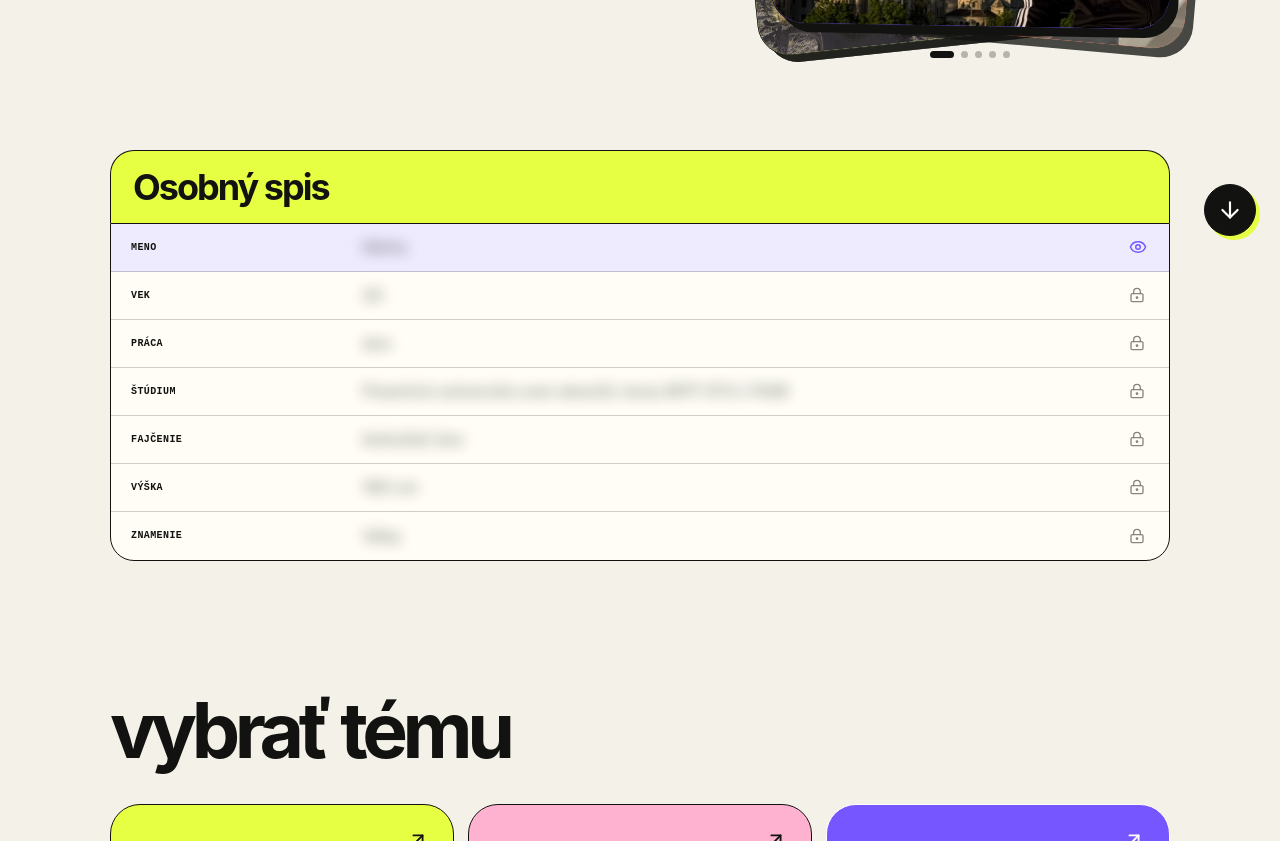
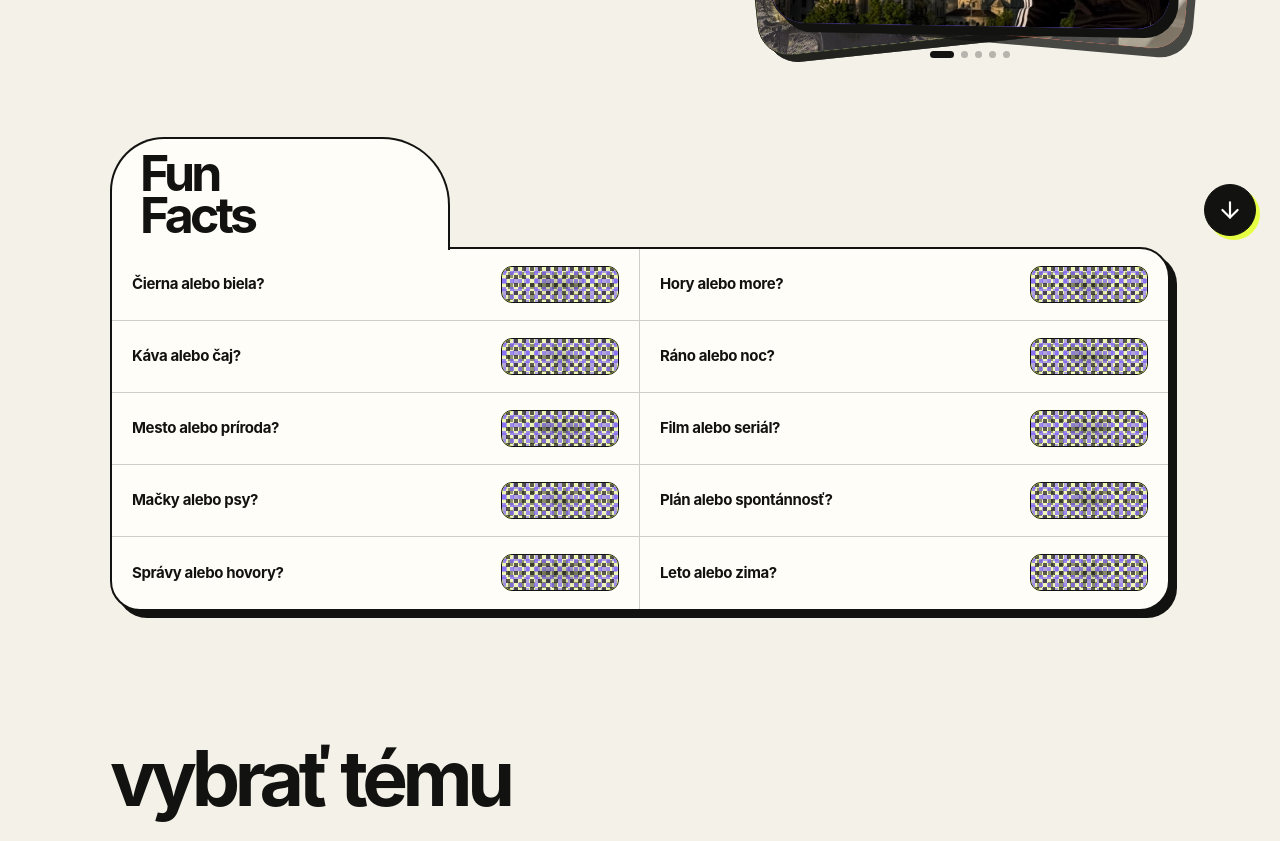
Before and after one commit to geeksaider/geeksaider.github.io, a Vue app: page / in a window 1280 px wide. Shown: the part 540-1381 px from the top of the page. Built offline with nearby package versions, Linux system fonts and the light colour scheme.

Commit message:
Replace dossier with animated fun facts reveals

```diff
--- a/src/App.vue
+++ b/src/App.vue
@@ -1,6 +1,6 @@
 <script setup>
 import { computed, nextTick, onMounted, onUnmounted, ref } from 'vue'
-import { ArrowDown, ArrowLeft, ArrowRight, ArrowUp, ArrowUpRight, Bike, BriefcaseBusiness, ChevronDown, Clapperboard, CodeXml, ExternalLink, Eye, LockKeyhole, Mail, MessageCircleMore, Music2, Shapes, X } from '@lucide/vue'
+import { ArrowDown, ArrowLeft, ArrowRight, ArrowUp, ArrowUpRight, Bike, BriefcaseBusiness, ChevronDown, Clapperboard, CodeXml, ExternalLink, Mail, MessageCircleMore, Music2, Shapes, X } from '@lucide/vue'
 
 const topicIcons = { music: Music2, films: Clapperboard, hobbies: Shapes }
 const hobbyIcons = [BriefcaseBusiness, CodeXml, Bike, Music2]
@@ -11,7 +11,7 @@ const activeMusic = ref(0)
 const activeFilm = ref(0)
 const activePhoto = ref(0)
 const activeHobby = ref(0)
-const revealedRows = ref(0)
+const revealedFacts = ref(Array(10).fill(false))
 const swipeStart = ref(null)
 const swipeType = ref(null)
 const swipePointer = ref(null)
@@ -48,16 +48,19 @@ const content = {
     contact: 'napísať mi',
     back: 'späť',
     previous: 'predchádzajúca karta', next: 'ďalšia karta',
-    dossier: {
-      title: 'Osobný spis', reveal: 'odkryť',
-      rows: [
-        ['Meno', 'Nikita'],
-        ['Vek', '20'],
-        ['Práca', 'áno'],
-        ['Štúdium', 'Finančnú univerzitu som skončil, teraz MTF STU / PIAR'],
-        ['Fajčenie', 'bohužiaľ áno'],
-        ['Výška', '190 cm'],
-        ['Znamenie', 'Váhy'],
+    facts: {
+      title: 'Fun Facts',
+      questions: [
+        ['Čierna alebo biela?', 'Čierna', 'Biela', 1],
+        ['Hory alebo more?', 'Hory', 'More', 1],
+        ['Káva alebo čaj?', 'Káva', 'Čaj', 2],
+        ['Ráno alebo noc?', 'Ráno', 'Noc', 1],
+        ['Mesto alebo príroda?', 'Mesto', 'Príroda', 2],
+        ['Film alebo seriál?', 'Film', 'Seriál', 2],
+        ['Mačky alebo psy?', 'Mačky', 'Psy', 2],
+        ['Plán alebo spontánnosť?', 'Plán', 'Spontánnosť', 1],
+        ['Správy alebo hovory?', 'Správy', 'Hovory', 1],
+        ['Leto alebo zima?', 'Leto', 'Zima', 1],
       ],
     },
     socialTitle: 'Kontakt',
@@ -68,7 +71,7 @@ const content = {
       hobbies: { title: 'Hobby' },
     },
     music: {
-      title: 'Môj hudobný vkus', hint: 'potiahni alebo klikni',
+      title: 'Môj hudobný vkus',
       items: [
         { title: 'Baby One More Time', artist: 'Travis', color: '#cbbca4', cover: 'https://i.ebayimg.com/images/g/Y8QAAOSw7fBhFq8Y/s-l1200.jpg' },
         { title: 'I Smoked Away My Brain', artist: 'A$AP Rocky feat. Imogen Heap & Clams Casino', color: '#aaa9a6', cover: 'https://i.pinimg.com/736x/04/82/f9/0482f940e8df6a89ee541d50575e629f.jpg' },
@@ -78,7 +81,7 @@ const content = {
       ],
     },
     films: {
-      title: 'Filmy a seriály', hint: 'potiahni alebo klikni',
+      title: 'Filmy a seriály',
       items: [
         { title: 'Stávka na neistotu', year: '2015', type: 'FILM', color: '#7657ff', cover: '/photos/covers/big-short.jpg' },
         { title: 'Hlúpa láska', year: '2011', type: 'FILM', color: '#ffb2d0', cover: '/photos/covers/crazy-stupid-love.jpg' },
@@ -104,16 +107,19 @@ const content = {
   en: {
     title: 'Nikita',
     explore: 'choose a topic', scrollTop: 'back to top', contact: 'message me', back: 'back', previous: 'previous card', next: 'next card',
-    dossier: {
-      title: 'Personal file', reveal: 'reveal',
-      rows: [
-        ['Name', 'Nikita'],
-        ['Age', '20'],
-        ['Work', 'yes'],
-        ['Studies', 'Finished Financial University, now MTF STU / PIAR'],
-        ['Smoking', 'unfortunately, yes'],
-        ['Height', '190 cm'],
-        ['Zodiac', 'Libra'],
+    facts: {
+      title: 'Fun Facts',
+      questions: [
+        ['Black or white?', 'Black', 'White', 1],
+        ['Mountains or sea?', 'Mountains', 'Sea', 1],
+        ['Coffee or tea?', 'Coffee', 'Tea', 2],
+        ['Morning or night?', 'Morning', 'Night', 1],
+        ['City or nature?', 'City', 'Nature', 2],
+        ['Film or series?', 'Film', 'Series', 2],
+        ['Cats or dogs?', 'Cats', 'Dogs', 2],
+        ['Plans or spontaneity?', 'Plans', 'Spontaneity', 1],
+        ['Texts or calls?', 'Texts', 'Calls', 1],
+        ['Summer or winter?', 'Summer', 'Winter', 1],
       ],
     },
     socialTitle: 'Contact',
@@ -124,7 +130,7 @@ const content = {
       hobbies: { title: 'Hobbies' },
     },
     music: {
-      title: 'My music taste', hint: 'swipe or click',
+      title: 'My music taste',
       items: [
         { title: 'Baby One More Time', artist: 'Travis', color: '#cbbca4', cover: 'https://i.ebayimg.com/images/g/Y8QAAOSw7fBhFq8Y/s-l1200.jpg' },
         { title: 'I Smoked Away My Brain', artist: 'A$AP Rocky feat. Imogen Heap & Clams Casino', color: '#aaa9a6', cover: 'https://i.pinimg.com/736x/04/82/f9/0482f940e8df6a89ee541d50575e629f.jpg' },
@@ -134,7 +140,7 @@ const content = {
       ],
     },
     films: {
-      title: 'Films & series', hint: 'swipe or click',
+      title: 'Films & series',
       items: [
         { title: 'The Big Short', year: '2015', type: 'FILM', color: '#7657ff', cover: '/photos/covers/big-short.jpg' },
         { title: 'Crazy, Stupid, Love', year: '2011', type: 'FILM', color: '#ffb2d0', cover: '/photos/covers/crazy-stupid-love.jpg' },
@@ -245,10 +251,6 @@ function moveFilm(direction) {
   activeFilm.value = (activeFilm.value + direction + length) % length
 }
 
-function revealRow(index) {
-  if (index === revealedRows.value) revealedRows.value += 1
-}
-
 function photoPosition(index) {
   if (index === activePhoto.value) return 'active'
   const difference = (index - activePhoto.value + photos.length) % photos.length
@@ -346,21 +348,17 @@ onUnmounted(() => {
         </button>
       </section>
 
-      <section class="dossier container">
-        <div class="dossier-top"><h2>{{ t.dossier.title }}</h2></div>
-        <div class="dossier-lines">
-          <button
-            v-for="(row, index) in t.dossier.rows"
-            :key="row[0]"
-            :class="{ revealed: index < revealedRows, next: index === revealedRows }"
-            :disabled="index !== revealedRows"
-            :aria-label="index === revealedRows ? `${t.dossier.reveal}: ${row[0]}` : row[0]"
-            @click="revealRow(index)"
-          >
-            <span>{{ row[0] }}</span><strong :aria-hidden="index >= revealedRows">{{ row[1] }}</strong>
-            <Eye v-if="index === revealedRows" class="dossier-state-icon is-next" :size="18" aria-hidden="true" />
-            <LockKeyhole v-else-if="index > revealedRows" class="dossier-state-icon" :size="16" aria-hidden="true" />
-          </button>
+      <section class="facts container" :aria-label="t.facts.title">
+        <div class="facts-folder">
+          <div class="facts-heading"><h2>Fun<br>Facts</h2></div>
+          <div class="facts-grid">
+            <div v-for="(question, index) in t.facts.questions" :key="index" class="fact-row">
+              <h3>{{ question[0] }}</h3>
+              <button type="button" class="fact-reveal" :class="{ 'is-revealed': revealedFacts[index] }" :disabled="question[3] === null" :aria-label="`${question[0]} ${revealedFacts[index] ? question[question[3]] : language === 'sk' ? 'odkryť odpoveď' : 'reveal answer'}`" :aria-pressed="revealedFacts[index]" @click="revealedFacts[index] = true">
+                <span>{{ question[3] === null ? '?' : question[question[3]] }}</span>
+              </button>
+            </div>
+          </div>
         </div>
       </section>
 
@@ -387,7 +385,6 @@ onUnmounted(() => {
             </div>
           </div>
           <div class="interest-copy">
-            <small class="desktop-hint">{{ t.music.hint }}</small>
             <div class="interest-title-slot"><h2 v-for="(item, index) in t.music.items" :key="item.title" :class="{ 'is-active': index === activeMusic }" :aria-hidden="index !== activeMusic">{{ item.title }}</h2></div>
             <div class="interest-meta-slot"><p v-for="(item, index) in t.music.items" :key="item.title" :class="{ 'is-active': index === activeMusic }" :aria-hidden="index !== activeMusic">{{ item.artist }}</p></div>
             <div class="card-controls"><button :aria-label="t.previous" @click="moveInterest('music', -1)"><ArrowLeft :size="21" aria-hidden="true" /></button><button :aria-label="t.next" @click="moveInterest('music', 1)"><ArrowRight :size="21" aria-hidden="true" /></button></div>
@@ -408,7 +405,6 @@ onUnmounted(() => {
             </div>
           </div>
           <div class="interest-copy">
-            <small class="desktop-hint">{{ t.films.hint }}</small>
             <div class="interest-title-slot"><h2 v-for="(item, index) in t.films.items" :key="item.title" :class="{ 'is-active': index === activeFilm }" :aria-hidden="index !== activeFilm">{{ item.title }}</h2></div>
             <div class="interest-meta-slot"><p v-for="(item, index) in t.films.items" :key="item.title" :class="{ 'is-active': index === activeFilm }" :aria-hidden="index !== activeFilm">{{ item.year }}</p></div>
             <div class="card-controls"><button :aria-label="t.previous" @click="moveInterest('films', -1)"><ArrowLeft :size="21" aria-hidden="true" /></button><button :aria-label="t.next" @click="moveInterest('films', 1)"><ArrowRight :size="21" aria-hidden="true" /></button></div>
--- a/src/style.css
+++ b/src/style.css
@@ -58,20 +58,23 @@ a { text-decoration: none; }
 .photo-dots button { width: 7px; height: 7px; padding: 0; background: #b5b4ad; border: 0; border-radius: 50%; transition: width 180ms ease, background 180ms ease; }
 .photo-dots button.active { width: 24px; background: var(--ink); border-radius: 99px; }
 
-.dossier { padding-block: 18px 32px; }
-.dossier-top { padding: 18px 22px; color: var(--ink); background: var(--acid); border: 1px solid var(--ink); border-bottom: 0; border-radius: 24px 24px 0 0; }
-.dossier-top h2 { margin: 0; font-size: clamp(27px, 3.2vw, 36px); line-height: 1; letter-spacing: -0.055em; }
-.dossier-lines { overflow: hidden; background: #fffdf6; border: 1px solid var(--ink); border-radius: 0 0 24px 24px; }
-.dossier-lines > button { position: relative; display: grid; width: 100%; min-height: 48px; grid-template-columns: minmax(115px, 0.45fr) minmax(0, 1.55fr) 20px; align-items: center; gap: 12px; padding: 8px 20px; text-align: left; background: transparent; border: 0; border-bottom: 1px solid var(--line); }
-.dossier-lines > button:last-child { border-bottom: 0; }
-.dossier-lines > button:disabled { color: inherit; cursor: default; opacity: 1; }
-.dossier-lines > button.next:focus-visible { outline: 3px solid var(--violet); outline-offset: -3px; }
-.dossier-lines span { font: 800 10px ui-monospace, monospace; letter-spacing: 0.04em; text-transform: uppercase; }
-.dossier-lines strong { filter: blur(7px); opacity: 0.44; font-size: clamp(13px, 1.6vw, 16px); line-height: 1.25; transition: filter 350ms ease, opacity 350ms ease; user-select: none; }
-.dossier-lines > button.revealed strong { filter: blur(0); opacity: 1; user-select: auto; }
-.dossier-state-icon { color: #85877f; }
-.dossier-state-icon.is-next { color: var(--violet); }
-.dossier-lines > button.next { background: #eeebff; }
+.facts { padding-block: 115px 30px; }
+.facts-folder { position: relative; background: #fffdf7; border: 2px solid var(--ink); border-radius: 0 30px 30px 30px; box-shadow: 7px 7px var(--ink); }
+.facts-heading { position: absolute; bottom: calc(100% - 1px); left: -2px; display: flex; width: min(34%, 340px); min-height: 112px; align-items: center; padding: 13px 28px; background: #fffdf7; border: 2px solid var(--ink); border-bottom: 0; border-radius: 54px 68px 0 0; }
+.facts-heading::after { position: absolute; right: 0; bottom: -2px; left: 0; height: 4px; content: ''; background: #fffdf7; }
+.facts-heading h2 { position: relative; z-index: 1; margin: 0; font-size: clamp(38px, 4vw, 50px); line-height: .85; letter-spacing: -.075em; }
+.facts-grid { display: grid; grid-template-columns: repeat(2, minmax(0, 1fr)); }
+.fact-row { display: grid; min-height: 72px; grid-template-columns: minmax(0, 1fr) auto; align-items: center; gap: 12px; padding: 12px 20px; border-bottom: 1px solid var(--line); }
+.fact-row:nth-child(odd) { border-right: 1px solid var(--line); }
+.fact-row:nth-last-child(-n+2) { border-bottom: 0; }
+.fact-row h3 { margin: 0; font-size: 15px; line-height: 1.2; letter-spacing: -.025em; }
+.fact-reveal { position: relative; min-width: 118px; padding: 10px 12px; overflow: hidden; color: var(--ink); background: var(--acid); border: 1px solid var(--ink); border-radius: 11px; font-size: 12px; font-weight: 850; white-space: nowrap; }
+.fact-reveal span { position: relative; z-index: 1; display: block; filter: blur(5px); opacity: .7; transition: filter 350ms ease, opacity 350ms ease; user-select: none; }
+.fact-reveal::after { position: absolute; inset: 0; content: ''; background: conic-gradient(#121310ae 0 25%, transparent 0 50%, #7657ffad 0 75%, transparent 0), conic-gradient(transparent 0 25%, #12131070 0 50%, transparent 0 75%, #7657ff80 0), #f4f1e8b8; background-size: 8px 8px, 11px 11px, auto; backdrop-filter: blur(3px); animation: spoiler-shimmer 1.1s steps(4) infinite; opacity: 1; transition: opacity 450ms ease; pointer-events: none; }
+.fact-reveal.is-revealed span { filter: blur(0); opacity: 1; user-select: auto; }
+.fact-reveal.is-revealed::after { opacity: 0; }
+.fact-reveal:focus-visible { outline: 3px solid var(--violet); outline-offset: 2px; }
+@keyframes spoiler-shimmer { to { background-position: 21px 14px, -18px 18px, 0 0; } }
 
 .topics { padding-block: clamp(65px, 8vw, 105px); }
 .topic-heading { margin-bottom: 36px; }
@@ -114,7 +117,6 @@ a { text-decoration: none; }
 .interest-title-slot > .is-active, .interest-meta-slot > .is-active { visibility: visible; }
 .interest-copy h2 { max-width: 650px; margin: 17px 0 10px; font-size: clamp(40px, 5vw, 76px); line-height: .92; letter-spacing: -.07em; overflow-wrap: break-word; }
 .interest-copy p { margin: 0; font-size: 18px; font-weight: 750; }
-.interest-copy > small { font: 800 9px ui-monospace, monospace; text-transform: uppercase; }
 .hobbies-page .interest-copy h2 { margin-top: 0; }
 .card-controls { display: flex; gap: 10px; margin-top: 38px; }
 .card-controls button { display: grid; width: 52px; height: 52px; place-items: center; background: transparent; border: 1px solid; border-radius: 50%; font-size: 21px; }
@@ -208,12 +210,16 @@ a { text-decoration: none; }
   .scroll-cue { right: 15px; bottom: max(15px, env(safe-area-inset-bottom, 0px)); }
   .photo-carousel { width: calc(100% - 32px); max-width: 355px; justify-self: center; }
   .photo-card { border-radius: 27px; box-shadow: 7px 7px var(--ink); }
-  .dossier { padding-block: 12px 24px; }
-  .dossier-top { padding: 13px 15px; border-radius: 20px 20px 0 0; }
-  .dossier-lines { border-radius: 0 0 20px 20px; }
-  .dossier-lines > button { grid-template-columns: minmax(72px, 0.6fr) minmax(0, 1.4fr) 16px; gap: 7px; padding: 9px 11px; }
-  .dossier-lines span { font-size: 9px; }
-  .dossier-lines strong { font-size: 12px; }
+  .facts { padding-block: 93px 24px; }
+  .facts-folder { border-radius: 0 24px 24px 24px; }
+  .facts-heading { width: 52%; min-height: 90px; padding: 10px 18px; border-radius: 42px 52px 0 0; }
+  .facts-heading h2 { font-size: 40px; }
+  .facts-grid { grid-template-columns: 1fr; }
+  .fact-row { min-height: 61px; padding: 10px 14px; }
+  .fact-row:nth-child(odd) { border-right: 0; }
+  .fact-row:nth-last-child(2) { border-bottom: 1px solid var(--line); }
+  .fact-row h3 { font-size: 13px; }
+  .fact-reveal { min-width: 92px; padding: 8px 7px; font-size: 11px; }
   .topics { padding-block: 62px; }
   .topic-heading h2 { font-size: 49px; }
   .topic-grid { display: flex; width: calc(100% + 15px); padding: 4px 15px 12px 0; overflow-x: auto; scroll-snap-type: x mandatory; scrollbar-width: none; }
@@ -229,7 +235,6 @@ a { text-decoration: none; }
   .interest-card:not(.is-active) { transform: translateY(calc(var(--card-offset) * 6px)) scale(calc(1 - var(--card-offset) * .045)) rotate(calc(var(--card-offset) * 2deg)); }
   .interest-copy h2 { font-size: 44px; }
   .card-controls { display: none; }
-  .desktop-hint { display: none; }
   .album-card { width: min(100%, 390px); }
   .track-info h2 { font-size: 42px; }
   .rank-picker { justify-content: space-between; }
```
